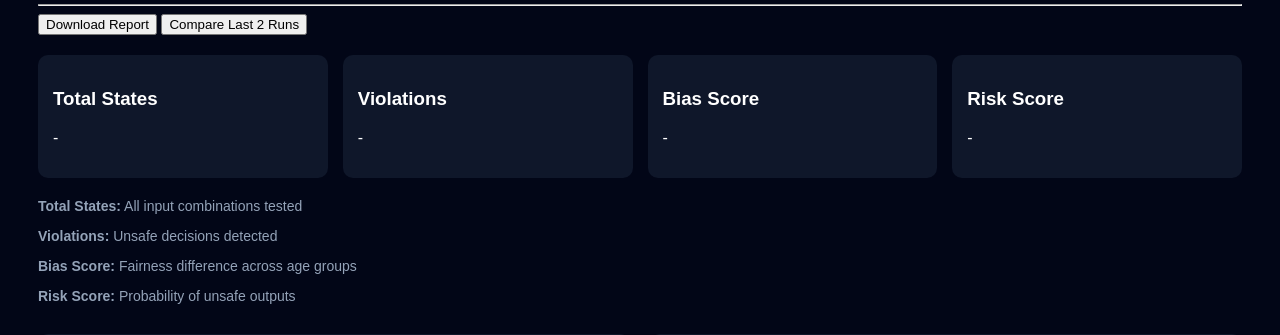
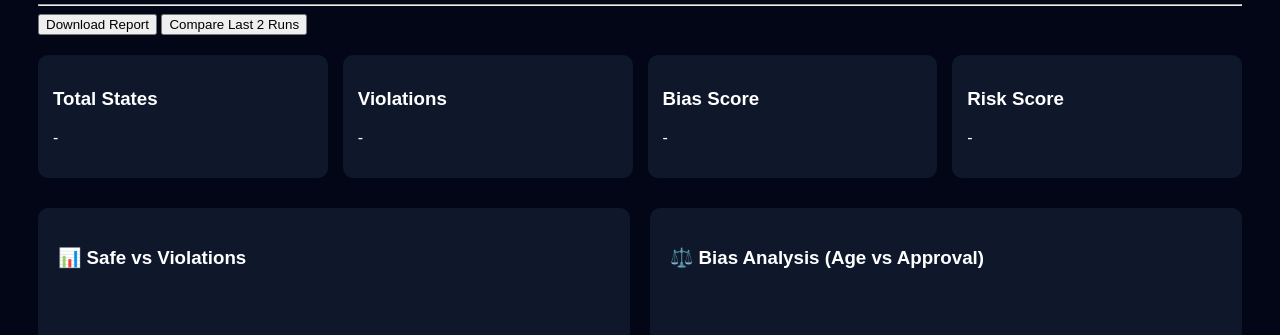
Before and after one commit to Aaryansinngh/StateGuard-AI, a FastAPI app: page / in a window 1280 px wide. Shown: the part 366-701 px from the top of the page. Run offline with FastAPI, Linux system fonts and the light colour scheme; a map, chart or similar area stays blank; parts of the project's set-up code (start-up, migrations or seed data) failed here and were passed over.

Commit message:
updated UI improvements

```diff
--- a/templates/index.html
+++ b/templates/index.html
@@ -66,13 +66,10 @@ and detecting unsafe or biased decisions before deployment.
 
 </div>
 
-<!-- EXPLANATION -->
-<div style="margin-top:20px; color:#94a3b8; font-size:14px;">
-<p><b>Total States:</b> All input combinations tested</p>
-<p><b>Violations:</b> Unsafe decisions detected</p>
-<p><b>Bias Score:</b> Fairness difference across age groups</p>
-<p><b>Risk Score:</b> Probability of unsafe outputs</p>
-</div>
+<!-- 🔥 NEW INSIGHTS -->
+<p id="biasWarning" style="margin-top:15px; font-weight:bold;"></p>
+<p id="worstAge" style="color:#94a3b8;"></p>
+<p id="summary" style="color:#94a3b8; margin-top:10px;"></p>
 
 <!-- CHARTS -->
 <div style="display:grid; grid-template-columns:1fr 1fr; gap:20px; margin-top:30px;">
@@ -99,6 +96,8 @@ let violationChart, biasChart;
 
 // ===== VERIFY =====
 async function verifyModel() {
+    document.body.style.cursor = "wait"; // 🔥 loading
+
     const fileInput = document.getElementById("file");
     const modelType = document.getElementById("modelType").value;
 
@@ -113,11 +112,13 @@ async function verifyModel() {
 
     const data = await res.json();
 
-    console.log("FULL DATA:", data); // 🔥 DEBUG
+    console.log("FULL DATA:", data);
 
     history.push(data);
     updateUI(data);
     renderCharts(data);
+
+    document.body.style.cursor = "default"; // 🔥 done
 }
 
 // ===== UPDATE UI =====
@@ -133,7 +134,28 @@ function updateUI(data) {
     const risk = total > 0 ? (violations / total).toFixed(2) : 0;
     document.getElementById("risk").innerText = risk;
 
-    // COUNTEREXAMPLES TABLE
+    // 🔥 Bias warning
+    if (data.bias_score > 0.2) {
+        document.getElementById("biasWarning").innerText = "⚠️ Bias Detected!";
+        document.getElementById("biasWarning").style.color = "red";
+    } else {
+        document.getElementById("biasWarning").innerText = "✅ Model is Fair";
+        document.getElementById("biasWarning").style.color = "lightgreen";
+    }
+
+    // 🔥 Worst age
+    const rates = data.approval_rates_by_age || {};
+    if (Object.keys(rates).length > 0) {
+        let minAge = Object.keys(rates).reduce((a, b) => rates[a] < rates[b] ? a : b);
+        document.getElementById("worstAge").innerText =
+            "Most disadvantaged age group: " + minAge;
+    }
+
+    // 🔥 Summary
+    document.getElementById("summary").innerText =
+        `Out of ${total} states, ${violations} violations were found. Bias score is ${data.bias_score}.`;
+
+    // 🔥 Table (limited rows)
     let html = `
     <table border="1" style="border-collapse:collapse; width:100%; text-align:center;">
         <tr style="background:#1e293b;">
@@ -143,7 +165,7 @@ function updateUI(data) {
             <th>Output</th>
         </tr>`;
 
-    (data.counterexamples || []).forEach(v => {
+    (data.counterexamples || []).slice(0, 20).forEach(v => {
         html += `
         <tr>
             <td>${v.state.income}</td>
@@ -166,7 +188,6 @@ function renderCharts(data) {
     const violations = data.violations || 0;
     const safe = total - violations;
 
-    // PIE CHART
     if (violationChart) violationChart.destroy();
 
     violationChart = new Chart(document.getElementById("violationChart"), {
@@ -180,35 +201,7 @@ function renderCharts(data) {
         }
     });
 
-    // ===== BIAS CHART FIX =====
     const rates = data.approval_rates_by_age || {};
-
-    console.log("RATES:", rates); // 🔥 DEBUG
-
-    // TEST DATA (only if backend fails)
-    if (Object.keys(rates).length === 0) {
-        console.log("Using fallback test data");
-
-        const labels = ["20", "30", "40"];
-        const values = [0.5, 0.7, 0.2];
-
-        if (biasChart) biasChart.destroy();
-
-        biasChart = new Chart(document.getElementById("biasChart"), {
-            type: "bar",
-            data: {
-                labels: labels,
-                datasets: [{
-                    label: "Approval Rate",
-                    data: values,
-                    backgroundColor: "#3b82f6"
-                }]
-            }
-        });
-
-        return;
-    }
-
     const labels = Object.keys(rates);
     const values = Object.values(rates);
 
```
